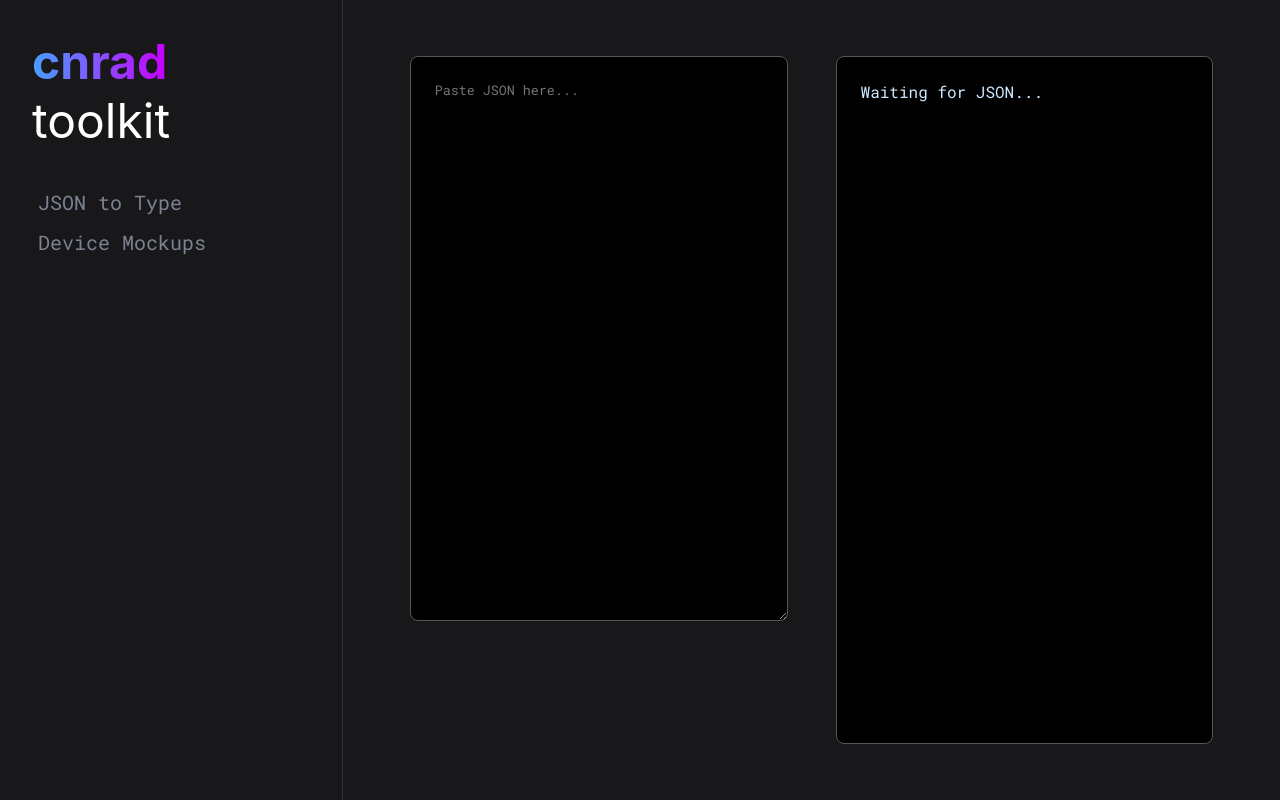
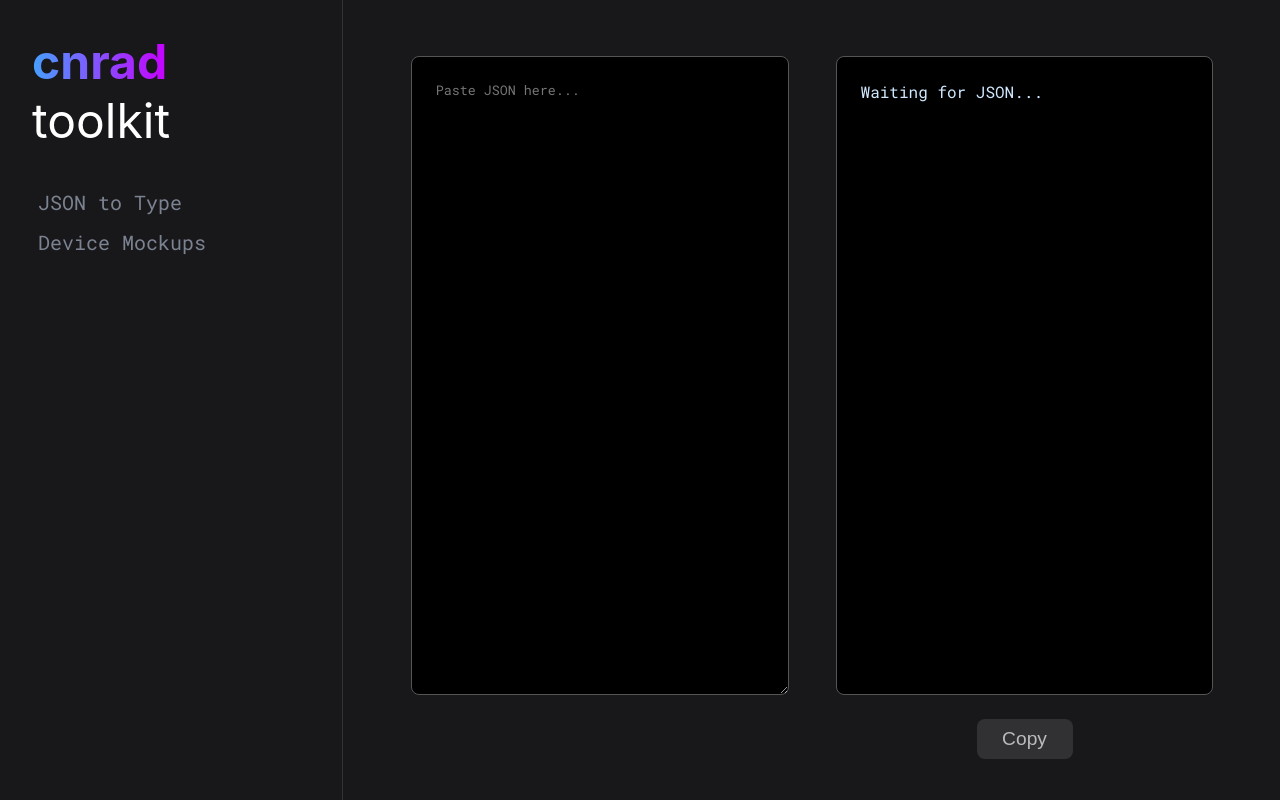
Before and after one commit to cnrad/tools, a Next.js app: page /json-ts in a window 1280 px wide. Built offline with nearby package versions, Linux system fonts and the light colour scheme.

Commit message:
fix key prop in toolslist map?

```diff
--- a/pages/index.tsx
+++ b/pages/index.tsx
@@ -25,5 +25,7 @@ const Entire = styled(motion.div)`
     background: #18181b;
 
     display: flex;
-    flex-direction: row;
+    flex-direction: column;
+    align-items: center;
+    justify-content: center;
 `
--- a/pages/json-ts.tsx
+++ b/pages/json-ts.tsx
@@ -1,5 +1,6 @@
 //thanks again github.com/alii @ uwu.red
 
+import { motion } from 'framer-motion';
 import styled from 'styled-components';
 import { useCallback, useEffect, useState } from "react";
 import PageWrapper from "../src/components/PageWrapper";
@@ -8,6 +9,7 @@ function JsonTs() {
 
     const [inputValue, setInputValue] = useState("");
     const [result, setResult] = useState("");
+    const [copyState, setCopyState] = useState("Copy");
 
     const transformer = useCallback(async ({ inputValue }) => {
         const { run: compile } = await import("json_typegen_wasm");
@@ -30,15 +32,20 @@ function JsonTs() {
         console.log(result);
     }, [inputValue]);
 
-    const copy = () => {
-        void navigator.clipboard.writeText(result);
+    const CopyVal = () => {
+        navigator.clipboard.writeText(result);
+        setCopyState("Copied!");
+        setTimeout(() => setCopyState("Copy"), 1500);
     };
 
     return (
         <PageWrapper>
             <Container>
                 <TextArea placeholder="Paste JSON here..." value={inputValue} onChange={(e) => setInputValue(e.target.value)} />
-                <Result>{result.includes("export") ? result : "Waiting for JSON..."}</Result>
+                <Col>
+                    <Result>{result.includes("export") ? result : "Waiting for JSON..."}</Result>
+                    <Copy whileHover={{color: "#fff", cursor: "pointer", scale: 0.9}} transition={{duration: 0.15, ease: "easeInOut"}} onClick={CopyVal}>{copyState}</Copy>
+                </Col>
             </Container>
         </PageWrapper>
     );
@@ -55,12 +62,11 @@ const Container = styled.div`
     align-items: top;
     justify-content: center;
     padding: 2rem;
-    overflow: scroll;
 `
 
 const TextArea = styled.textarea`
     width: 35%;
-    height: 70%;
+    height: 80%;
     min-height: 70%;
     background: #1a1a1a;
     font-family: 'Roboto Mono', monospace;
@@ -74,10 +80,19 @@ const TextArea = styled.textarea`
     scrollbar-width: thin;
 `
 
+const Col = styled.div`
+    display: flex;
+    flex-direction: column;
+    padding: 0 1.5rem;
+    margin: 0 1.5rem;
+    width: 35%;
+    align-items: center;
+`
+
 const Result = styled.pre`
-    width: 35%;
+    width: 100%;
     min-height: 70%;
-    height: auto;
+    height: 80%;
     background: #1a1a1a;
     font-family: 'Roboto Mono', monospace;
     padding: 1.5rem;
@@ -86,6 +101,17 @@ const Result = styled.pre`
     border-radius: 0.5rem;
     color: #cfe8ff;
     background: #000;
+    overflow-y: scroll;
+`
+
+const Copy = styled(motion.button)`
+    width: 6rem;
+    height: 2.5rem;
+    font-size: 1.2rem;
+    color: #bbb;
+    background: rgba(150, 150, 150, 0.2);
+    border: none;
+    border-radius: 0.5rem;
 `
 
 export default JsonTs;
--- a/src/components/Nav.tsx
+++ b/src/components/Nav.tsx
@@ -1,7 +1,6 @@
 import styled from 'styled-components';
 import { motion } from 'framer-motion';
 import Link from 'next/link';
-import { useRouter } from 'next/router'
 import toolsList from "../../src/toolsList";
 
 function Nav() {
@@ -16,8 +15,6 @@ function Nav() {
         }
     }
 
-    const router = useRouter();
-
     return (
             <Container>
                 <Header>
@@ -26,8 +23,7 @@ function Nav() {
                 <ToolItems>
 
                     {toolsList.map((obj) => (
-                        <ToolLink href={obj.url.toString()}
-                        >
+                        <ToolLink key={obj.url.toString()} href={obj.url.toString()}>
                             <Item whileHover={hoverItem}>
                                 <Arrow /> {obj.name}
                             </Item>
--- a/src/toolsList.ts
+++ b/src/toolsList.ts
@@ -1,13 +1,11 @@
 const toolsList = [
     {
         url: "/json-ts",
-        name: "JSON to Type",
-        component: "jsonTs"
+        name: "JSON to Type"
     },
     {
         url: "/mockup",
-        name: "Device Mockups",
-        component: "deviceMockups"
+        name: "Device Mockups"
     }
 ];
 
```
